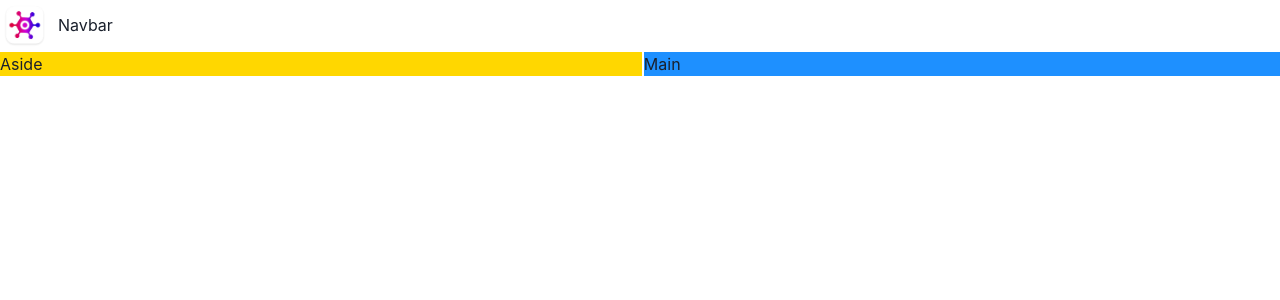
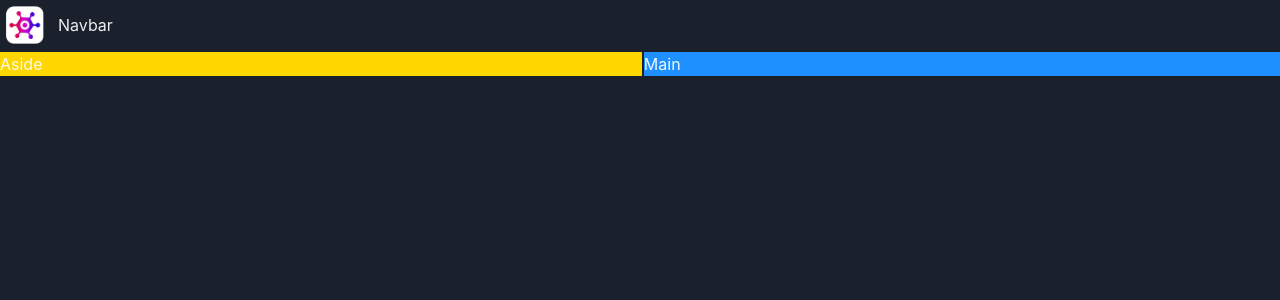
Before and after one commit to lehaiwam/mosh-game-hub, a React (Vite) app: page / in a window 1280 px wide. Shown: the top 300 px of the page. Built offline with nearby package versions, Linux system fonts and the light colour scheme.

Commit message:
Implement dark mode

```diff
--- a/src/main.tsx
+++ b/src/main.tsx
@@ -1,14 +1,16 @@
 import React from 'react';
 import ReactDOM from 'react-dom/client';
 
-import { ChakraProvider } from '@chakra-ui/react';
+import { ChakraProvider, ColorModeScript } from '@chakra-ui/react';
+import theme from './theme';
 
 import App from './App';
 // import './index.css';
 
 ReactDOM.createRoot(document.getElementById('root') as HTMLElement).render(
   <React.StrictMode>
-     <ChakraProvider>
+     <ChakraProvider theme={ theme }>
+      <ColorModeScript initialColorMode={ theme.config.initialColorMode } />
       <App />
      </ChakraProvider>
   </React.StrictMode>,
--- /dev/null
+++ b/src/theme.ts
@@ -0,0 +1,9 @@
+import { extendTheme, ThemeConfig } from "@chakra-ui/react";
+
+const config: ThemeConfig = {
+    initialColorMode: 'dark',
+};
+
+const theme = extendTheme({config});
+
+export default theme;
```
